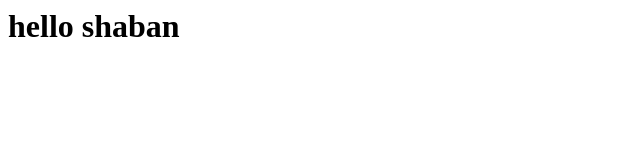
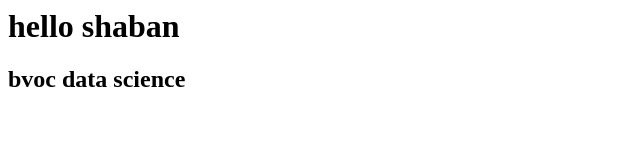
Before and after one commit to shabanvp/demo, a plain HTML site: page index.html in a window 1280 px wide. Shown: the whole page, without its empty margins (0-640 px from the left). Drawn offline with Linux system fonts and the light colour scheme.

Commit message:
Update index.html

```diff
--- a/index.html
+++ b/index.html
@@ -4,5 +4,6 @@
 </head>
 <body>
 <h1>hello shaban </h1>
+  <h2>bvoc data science</h2>
 </body>
 </html>
```
